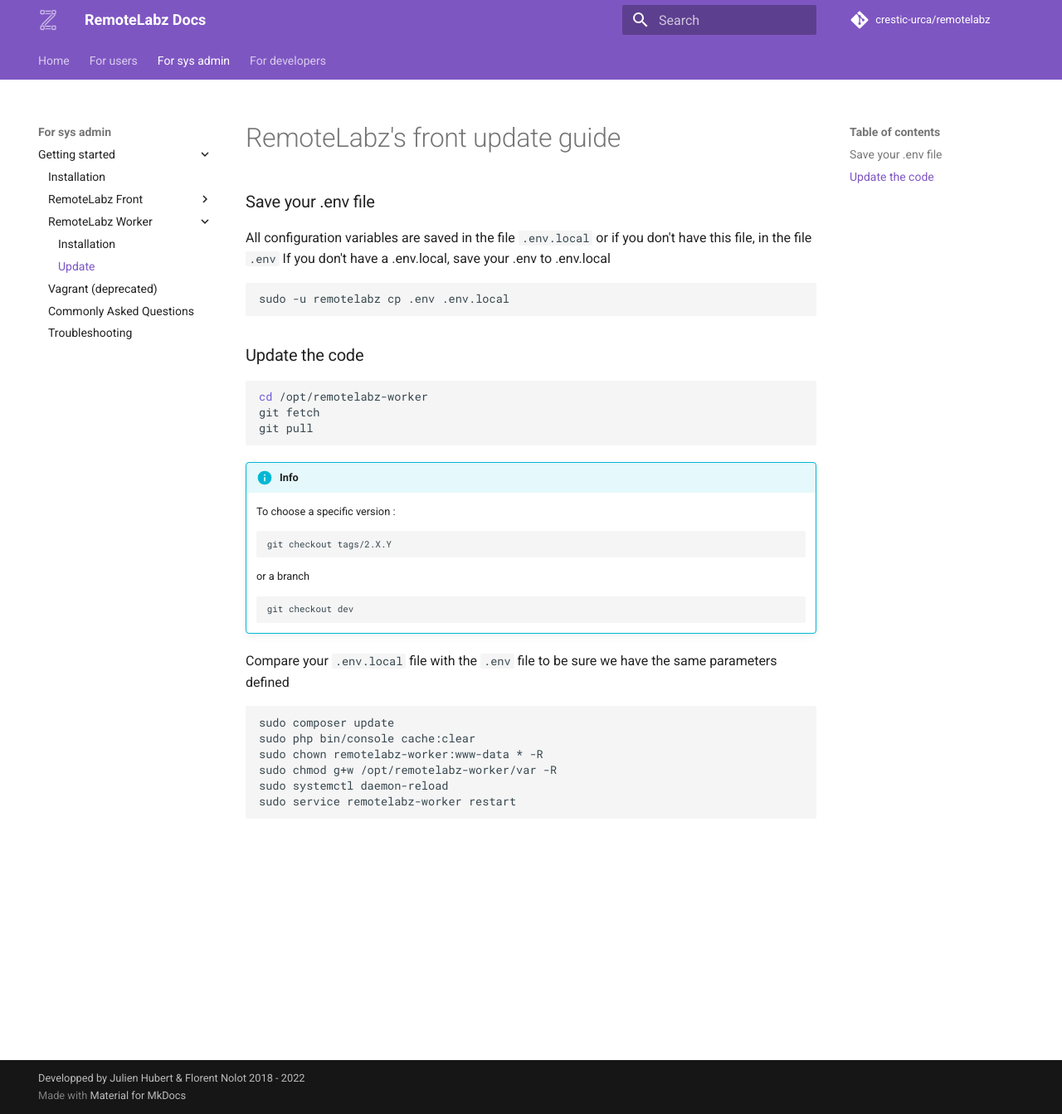
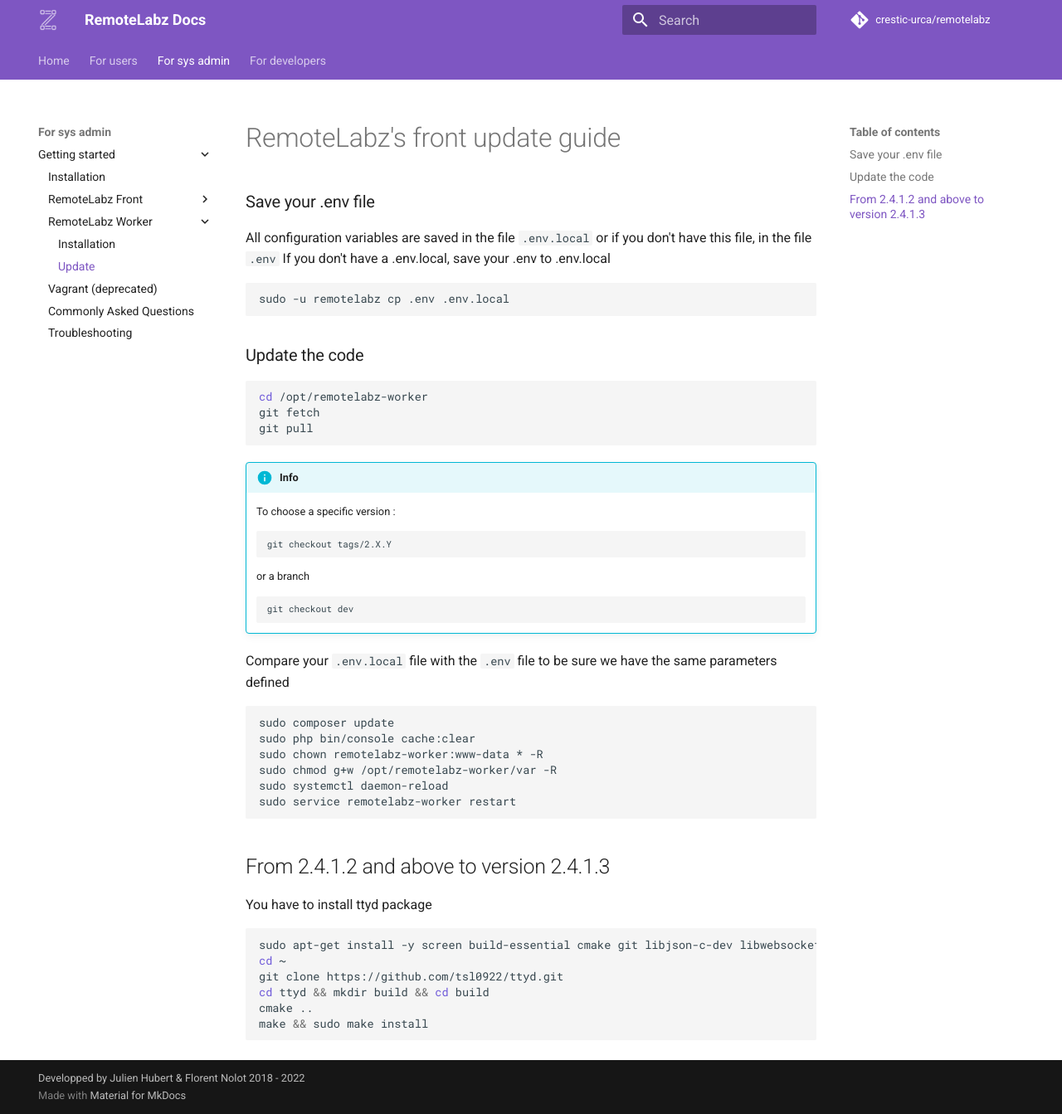
Before and after one commit to remotelabz/remotelabz-docs, an MkDocs documentation site: the page built from docs/administrators/getting-started/ubuntu-worker-update.md, in a window 1280 px wide and 1343 px high. Shown: the whole window at 83% size. Built offline with MkDocs 1.6.1 and Material for MkDocs 9.7.7, drawn with Linux system fonts in a browser that asks for light colours; comment, search, counter and statistics services are not loaded.

Commit message:
Add update process to 2.4.1.3

````diff
--- a/docs/administrators/getting-started/ubuntu-worker-update.md
+++ b/docs/administrators/getting-started/ubuntu-worker-update.md
@@ -34,3 +34,16 @@ sudo chmod g+w /opt/remotelabz-worker/var -R
 sudo systemctl daemon-reload
 sudo service remotelabz-worker restart
 ```
+
+## From 2.4.1.2 and above to version 2.4.1.3
+
+You have to install ttyd package
+
+```bash
+sudo apt-get install -y screen build-essential cmake git libjson-c-dev libwebsockets-dev
+cd ~
+git clone https://github.com/tsl0922/ttyd.git
+cd ttyd && mkdir build && cd build
+cmake ..
+make && sudo make install
+```
````
